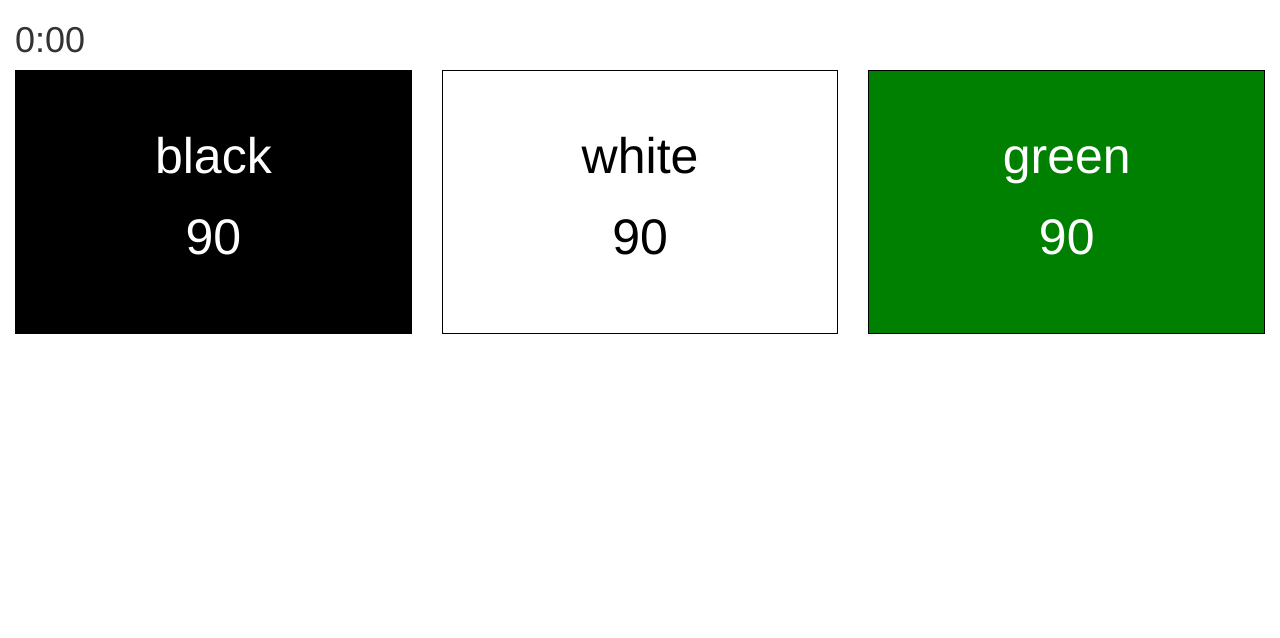
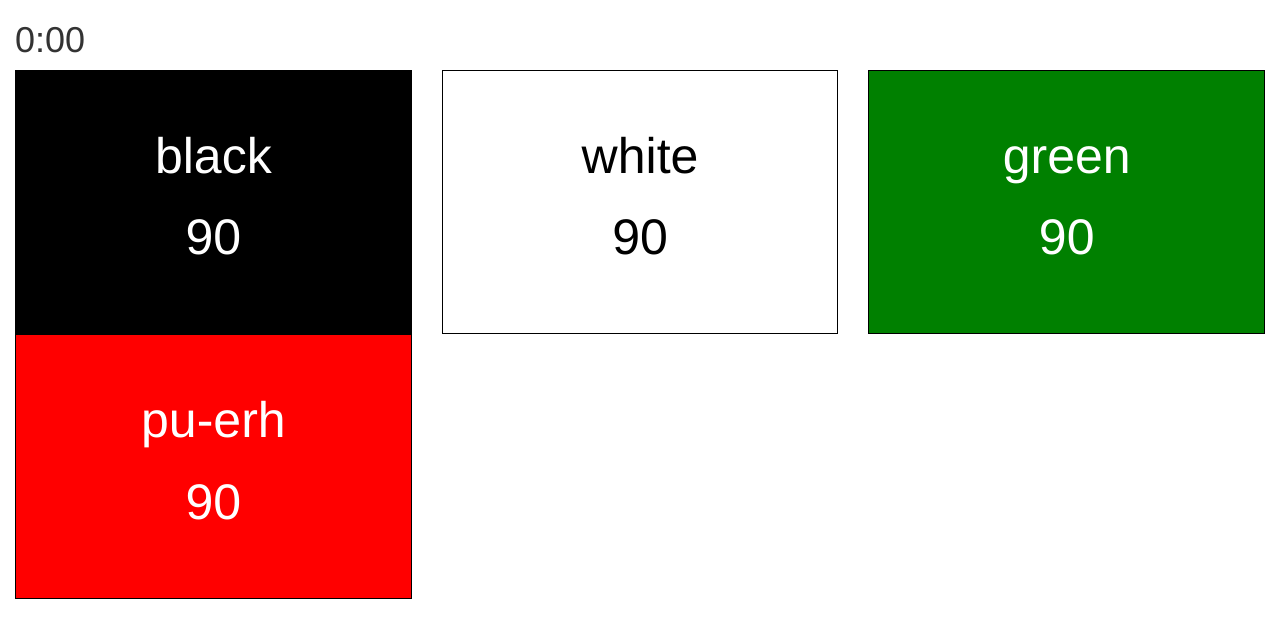
Before and after one commit to pcieslik/teatimer, a plain HTML site: page index.html in a window 1280 px wide. Drawn offline with Linux system fonts and the light colour scheme.

Commit message:
pu-erh tea was added

```diff
--- a/controller.js
+++ b/controller.js
@@ -6,6 +6,7 @@ function Controller(){
 		new Tea("black", 70, 90 ),
 		new Tea("white", 5, 90 ),
 		new Tea("green", 5, 90),
+		new Tea("pu-erh", 5, 90),
 	];
 
 	self.runTimer = function(tea){
--- a/tiles.css
+++ b/tiles.css
@@ -19,3 +19,8 @@
 	background-color: white;
 	color: black;
 }
+
+#pu-erh-tea-tile{
+	background-color: red;
+	color: white;
+}
```
